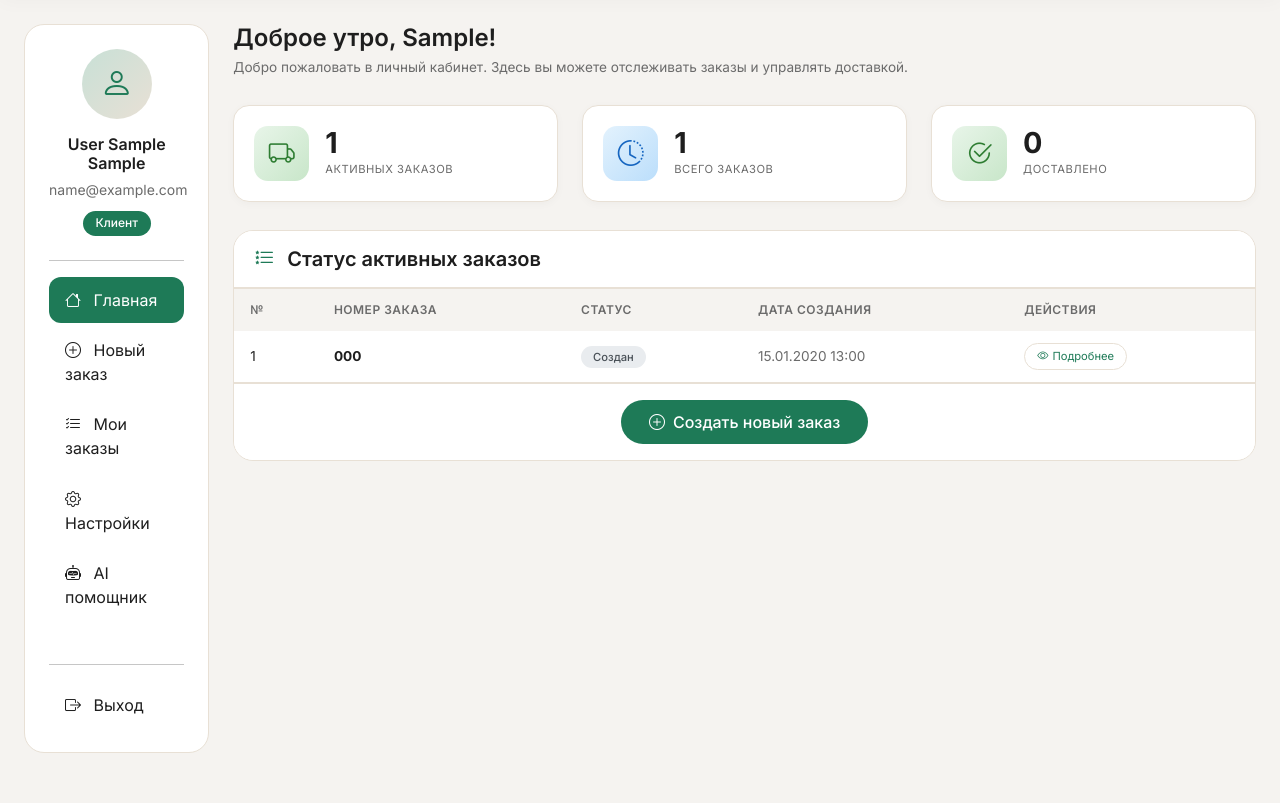
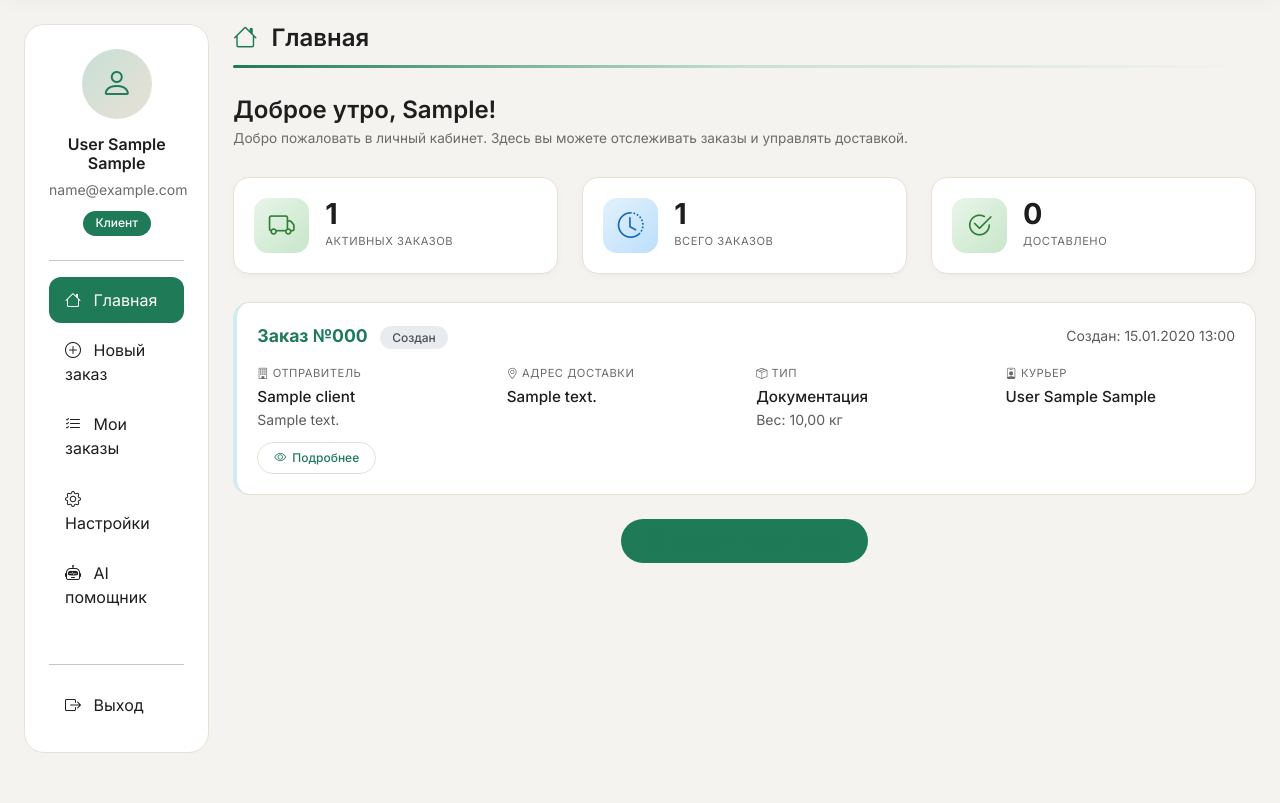
Before and after one commit to khokhlovap/projectdelivery, a Django app: page / in a window 1280 px wide. Shown: the part 58-861 px from the top of the page. Run offline with Django 5.2, Linux system fonts and the light colour scheme; a user stored in the database is signed in; tables that the repository leaves empty hold one stand-in row (values such as "Sample post").

Commit message:
Обновление дизайна Главная страница ЛК клиент

```diff
--- a/deliverysite/templates/accounts/dashboard.html
+++ b/deliverysite/templates/accounts/dashboard.html
@@ -4,6 +4,26 @@
 
 {% block lk_content %}
 <style>
+    /* Шапка раздела */
+    .section-header {
+        margin-bottom: 28px;
+    }
+    .section-title {
+        font-size: 1.5rem;
+        font-weight: 600;
+        color: #1E1E1E;
+    }
+    .section-subtitle {
+        font-size: 0.85rem;
+        color: #6B6B6B;
+    }
+    .header-divider {
+        height: 3px;
+        background: linear-gradient(90deg, #1E7A57 0%, #C8E0D6 50%, transparent 100%);
+        border-radius: 3px;
+        margin-top: 12px;
+    }
+
     /* Приветствие */
     .welcome-section {
         margin-bottom: 28px;
@@ -77,83 +97,119 @@
         letter-spacing: 0.5px;
     }
 
-    /* Таблица заказов */
-    .orders-card {
-        background: white;
-        border-radius: 20px;
+    /* Карточка заказа */
+    .order-card {
+        background: white !important;
+        border-radius: 16px;
+        margin-bottom: 12px;
+        padding: 20px;
         border: 1px solid #E8E0D5;
-        overflow: hidden;
+        transition: all 0.3s;
+        border-left: 4px solid #d1ecf1;
     }
-    .orders-card-header {
-        padding: 16px 20px;
-        border-bottom: 2px solid #E8E0D5;
-        background: white;
+    .order-card:hover {
+        border-color: #bfccce;
+        border-left-color: #bfccce !important;
+        box-shadow: 0 4px 12px rgba(0,0,0,0.06);
+        transform: translateX(4px);
     }
-    .orders-card-header h5 {
-        margin-bottom: 0;
-        font-weight: 600;
+
+    .order-card.status-pending { border-left-color: #FFB74D; }
+    .order-card.status-assigned { border-left-color: #d1ecf1; }
+    .order-card.status-in_progress { border-left-color: #66BB6A; }
+
+    .order-header {
+        display: flex;
+        justify-content: space-between;
+        align-items: center;
+        flex-wrap: wrap;
+        margin-bottom: 16px;
+    }
+    .order-number {
+        font-weight: 700;
+        font-size: 1.1rem;
+        color: #1E7A57;
+    }
+    .order-status {
+        padding: 4px 12px;
+        border-radius: 30px;
+        font-size: 0.75rem;
+        font-weight: 500;
+    }
+    .status-created { background: #e9ecef; color: #495057; }
+    .status-pending { background: #fff3cd; color: #856404; }
+    .status-assigned { background: #d1ecf1; color: #0c5460; }
+    .status-in_progress { background: #d4edda; color: #155724; }
+
+    .info-row {
+        display: flex;
+        flex-wrap: wrap;
+        gap: 20px;
+        margin-top: 16px;
+    }
+    .info-item {
+        flex: 1;
+        min-width: 150px;
+    }
+    .info-label {
+        font-size: 0.7rem;
+        text-transform: uppercase;
+        color: #6B6B6B;
+        margin-bottom: 4px;
+        letter-spacing: 0.5px;
+    }
+    .info-value {
+        font-size: 0.95rem;
+        font-weight: 500;
         color: #1E1E1E;
     }
-    .orders-card-header i {
-        color: #1E7A57;
-        margin-right: 8px;
-    }
-    .table-responsive {
-        overflow-x: auto;
-    }
-    .table {
-        margin-bottom: 0;
-    }
-    .table thead th {
-        background-color: #F5F3F0;
-        border: none;
-        padding: 12px 16px;
-        font-weight: 600;
-        font-size: 0.75rem;
-        text-transform: uppercase;
-        letter-spacing: 0.5px;
-        color: #6B6B6B;
-    }
-    .table tbody td {
-        padding: 12px 16px;
-        vertical-align: middle;
-        border-bottom: 1px solid #E8E0D5;
-        color: #1E1E1E;
-        font-size: 0.85rem;
-    }
-    .table tbody tr:hover {
-        background-color: #F8F9FA;
-    }
-    .badge-status {
-        padding: 4px 12px;
-        border-radius: 30px;
-        font-size: 0.7rem;
-        font-weight: 500;
-    }
-    .badge-created { background: #e9ecef; color: #495057; }
-    .badge-pending { background: #fff3cd; color: #856404; }
-    .badge-assigned { background: #d1ecf1; color: #0c5460; }
-    .badge-in_progress { background: #cfe2ff; color: #084298; }
-    .badge-delivered { background: #d4edda; color: #155724; }
 
     /* Кнопки */
-    .btn-outline-sm {
-        padding: 4px 12px;
+    .action-buttons {
+        display: flex;
+        gap: 8px;
+        flex-wrap: wrap;
+        margin-top: 12px;
+    }
+    .btn-action {
+        padding: 6px 16px;
         border-radius: 30px;
-        font-size: 0.7rem;
-        background: white;
-        border: 1px solid #E8E0D5;
-        color: #6B6B6B !important;
+        font-size: 0.75rem;
+        font-weight: 500;
         transition: all 0.2s;
+        border: none;
+        cursor: pointer;
+        min-width: 85px;
+        text-align: center;
         text-decoration: none;
         display: inline-flex;
         align-items: center;
-        gap: 4px;
+        gap: 6px;
     }
-    .btn-outline-sm:hover {
+    .btn-outline-secondary {
+        background: white;
+        border: 1px solid #E8E0D5;
+        color: #6B6B6B;
+    }
+    .btn-outline-secondary:hover {
         background: #6B6B6B;
-        border-color: #6B6B6B;
-        color: white !important;
+        color: white;
+    }
+
+    .empty-state {
+        text-align: center;
+        padding: 60px 20px;
+        background: white;
+        border-radius: 16px;
+        border: 1px solid #E8E0D5;
+    }
+    .empty-state i {
+        font-size: 3rem;
+        color: #C8E0D5;
+    }
+    .empty-state p {
+        color: #6B6B6B;
+        margin-top: 12px;
     }
 
     .btn-create {
@@ -174,27 +230,20 @@
         transform: translateY(-1px);
         color: white;
     }
-
-    .empty-state {
-        text-align: center;
-        padding: 60px 20px;
-    }
-    .empty-state i {
-        font-size: 3rem;
-        color: #C8E0D5;
-    }
-    .empty-state p {
-        color: #6B6B6B;
-        margin-top: 12px;
-    }
-    .orders-card-footer {
-        padding: 16px 20px;
-        border-top: 1px solid #E8E0D5;
-        background: white;
-        text-align: center;
-    }
 </style>
 
+<!-- Шапка раздела -->
+<div class="section-header">
+    <div>
+        <h2 class="section-title mb-1">
+            <i class="bi bi-house me-2" style="color: #1E7A57;"></i>
+            Главная
+        </h2>
+    </div>
+    <div class="header-divider"></div>
+</div>
+
+<!-- Приветствие -->
 <div class="welcome-section">
     <h2 class="welcome-greeting" id="greetingMessage"></h2>
     <p class="welcome-text">Добро пожаловать в личный кабинет. Здесь вы можете отслеживать заказы и управлять доставкой.</p>
@@ -237,52 +286,55 @@
     </div>
 </div>
 
-<!-- Таблица активных заказов -->
-<div class="orders-card">
-    <div class="orders-card-header">
-        <h5>
-            <i class="bi bi-list-stars"></i>
-            Статус активных заказов
-        </h5>
-    </div>
-    <div class="table-responsive">
+<!-- Список активных заказов в карточках -->
+<div class="orders-list">
     {% if active_orders %}
-        <table class="table">
-            <thead>
-                <tr>
-                    <th>№</th>
-                    <th>Номер заказа</th>
-                    <th>Статус</th>
-                    <th>Дата создания</th>
-                    <th>Действия</th>
-                </tr>
-            </thead>
-            <tbody>
         {% for order in active_orders %}
-                <tr>
-                    <td>{{ forloop.counter }}</td>
-                    <td><strong>{{ order.invoice_number|default:order.id }}</strong></td>
-                    <td>
-                        <span class="badge-status
-                            {% if order.status == 'created' %}badge-created
-                            {% elif order.status == 'pending' %}badge-pending
-                            {% elif order.status == 'assigned' %}badge-assigned
-                            {% elif order.status == 'in_progress' %}badge-in_progress
-                            {% elif order.status == 'delivered' %}badge-delivered
-                            {% else %}badge-created{% endif %}">
+        <div class="order-card status-{{ order.status }}">
+            <div class="order-header">
+                <div>
+                    <span class="order-number">Заказ №{{ order.invoice_number|default:order.id }}</span>
+                    <span class="order-status status-{{ order.status }} ms-2">
                         {{ order.get_status_display }}
                     </span>
-                    </span>
-                    <td style="color: #6B6B6B;">{{ order.created_at|date:"d.m.Y H:i" }}</td>
-                    <td>
-                        <a href="{% url 'delivery:order_detail' order.id %}" class="btn-outline-sm">
+                </div>
+                <small class="text-muted">Создан: {{ order.created_at|date:"d.m.Y H:i" }}</small>
+            </div>
+
+            <div class="info-row">
+                <div class="info-item">
+                    <div class="info-label"><i class="bi bi-building"></i> ОТПРАВИТЕЛЬ</div>
+                    <div class="info-value">{{ order.client.company_name }}</div>
+                    <div class="small text-muted">{{ order.pickup_address|truncatechars:40 }}</div>
+                </div>
+                <div class="info-item">
+                    <div class="info-label"><i class="bi bi-geo-alt"></i> АДРЕС ДОСТАВКИ</div>
+                    <div class="info-value">{{ order.delivery_address|truncatechars:50 }}</div>
+                </div>
+                <div class="info-item">
+                    <div class="info-label"><i class="bi bi-box-seam"></i> ТИП</div>
+                    <div class="info-value">{{ order.get_order_type_display }}</div>
+                    <div class="small text-muted">Вес: {{ order.weight|default:"—" }} кг</div>
+                </div>
+                <div class="info-item">
+                    <div class="info-label"><i class="bi bi-person-badge"></i> КУРЬЕР</div>
+                    <div class="info-value">
+                        {% if order.courier %}
+                            {{ order.courier.user.get_full_name }}
+                        {% else %}
+                            <span class="text-muted">Не назначен</span>
+                        {% endif %}
+                    </div>
+                </div>
+            </div>
+
+            <div class="action-buttons">
+                <a href="{% url 'delivery:order_detail' order.id %}" class="btn-action btn-outline-secondary">
                     <i class="bi bi-eye"></i> Подробнее
                 </a>
-                     </span>
-                </span>
+            </div>
+        </div>
         {% endfor %}
-            </tbody>
-        </table>
     {% else %}
         <div class="empty-state">
             <i class="bi bi-inbox"></i>
@@ -291,11 +343,12 @@
         </div>
     {% endif %}
 </div>
-    <div class="orders-card-footer">
-        <a href="{% url 'delivery:create_order' %}" class="btn-create" style="background: #1E7A57 !important; color: #FFFFFF !important;">
+
+<!-- Кнопка создания заказа -->
+<div class="text-center mt-4">
+    <a href="{% url 'delivery:create_order' %}" class="btn-create">
         <i class="bi bi-plus-circle"></i> Создать новый заказ
     </a>
-    </div>
 </div>
 
 <script>
@@ -308,7 +361,7 @@
 
         if (hours >= 5 && hours < 12) {
             greeting = "Доброе утро";
-        } else if (hours >= 12 && hours < 16) {
+        } else if (hours >= 12 && hours < 17) {
             greeting = "Добрый день";
         } else {
             greeting = "Добрый вечер";
```
Lines whose indentation alone changed are shown as unchanged.
